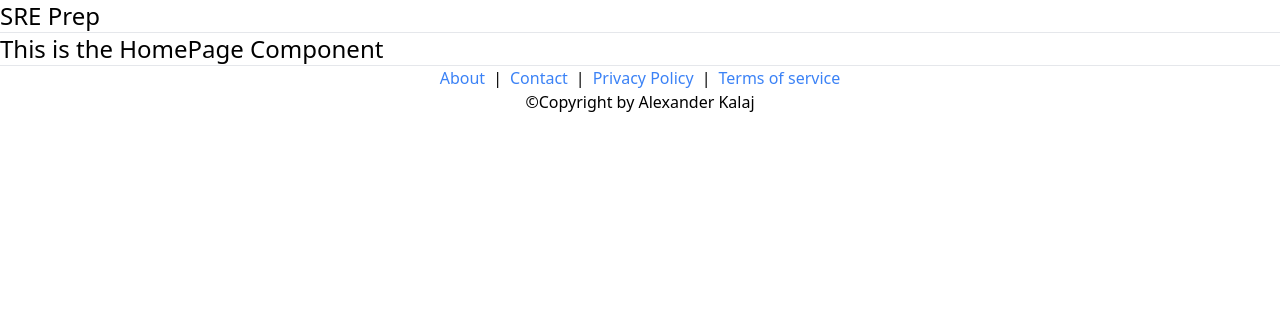
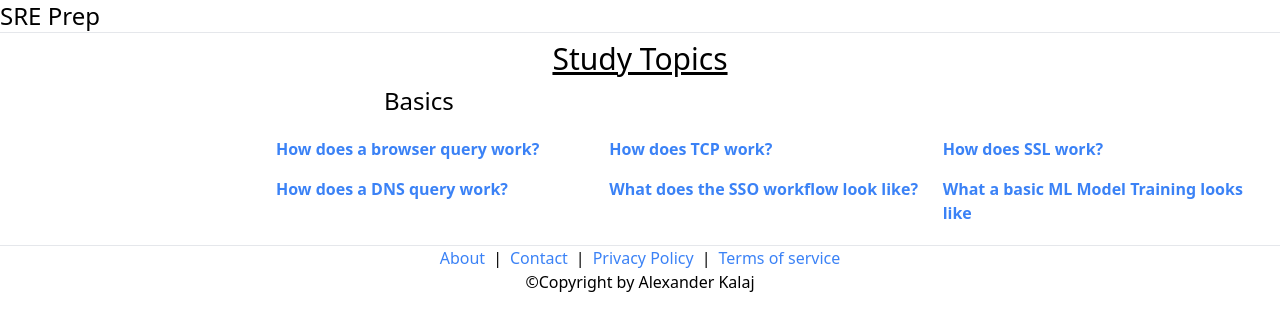
Before and after one commit to excircle/2024-sre-prep, a Next.js app: page /homepage/HopePage in a window 1280 px wide. Shown: the top 330 px of the page. Built offline with nearby package versions, Linux system fonts and the light colour scheme.

Commit message:
Completed updating HomePage to include the Basics section

```diff
--- a/pages/basics/browser-deep-dive/index.js
+++ /dev/null
@@ -1,5 +0,0 @@
-export default function Browser() {
-    return (
-        <p className="text-2xl">This is the Browser Deep Dive Page!</p>
-    )
-}
--- a/pages/basics/index.js
+++ /dev/null
@@ -1,7 +0,0 @@
-export default function Basics() {
-    return (
-        <>
-            <p className="text-2xl">This is the Basics Page</p>
-        </>
-    )
-}
--- a/pages/homepage/HopePage.js
+++ b/pages/homepage/HopePage.js
@@ -1,7 +1,10 @@
+import Basics from "./basics";
+
 export default function HomePage() {
     return (
         <>
-            <p className="text-2xl">This is the HomePage Component</p>
+            <p className="text-3xl text-center underline py-2">Study Topics</p>
+            <Basics />
         </>
     )
 }
--- /dev/null
+++ b/pages/homepage/basics.js
@@ -0,0 +1,43 @@
+import Link from "next/link";
+
+export default function Basics() {
+    return (
+        <>
+            <p className="text-2xl pl-96">Basics</p>
+            <div class="container mx-auto p-5">
+                <ul class="grid grid-cols-3 gap-4 pl-64">
+                    <li>
+                        <Link href="#">
+                            <p className="text-blue-500 hover:underline cursor-pointer font-bold">How does a browser query work?</p>
+                        </Link>
+                    </li>
+                    <li>
+                        <Link href="#">
+                            <p className="text-blue-500 hover:underline cursor-pointer font-bold">How does TCP work?</p>
+                        </Link>
+                    </li>
+                    <li>
+                        <Link href="#">
+                            <p className="text-blue-500 hover:underline cursor-pointer font-bold">How does SSL work?</p>
+                        </Link>
+                    </li>
+                    <li>
+                        <Link href="#">
+                            <p className="text-blue-500 hover:underline cursor-pointer font-bold">How does a DNS query work?</p>
+                        </Link>
+                    </li>
+                    <li>
+                        <Link href="#">
+                            <p className="text-blue-500 hover:underline cursor-pointer font-bold">What does the SSO workflow look like?</p>
+                        </Link>
+                    </li>
+                    <li>
+                        <Link href="#">
+                            <p className="text-blue-500 hover:underline cursor-pointer font-bold">What a basic ML Model Training looks like</p>
+                        </Link>
+                    </li>
+                </ul>
+            </div>
+        </>
+    )
+}
--- /dev/null
+++ b/pages/homepage/linux.js
@@ -0,0 +1,43 @@
+import Link from "next/link";
+
+export default function Linux() {
+    return (
+        <>
+            <p className="text-2xl pl-96">Linux</p>
+            <div class="container mx-auto p-5">
+                <ul class="grid grid-cols-3 gap-4 pl-64">
+                    <li>
+                        <Link href="#">
+                            <p className="text-blue-500 hover:underline cursor-pointer font-bold">Linux internals</p>
+                        </Link>
+                    </li>
+                    <li>
+                        <Link href="#">
+                            <p className="text-blue-500 hover:underline cursor-pointer font-bold">How does TCP work?</p>
+                        </Link>
+                    </li>
+                    <li>
+                        <Link href="#">
+                            <p className="text-blue-500 hover:underline cursor-pointer font-bold">How does SSL work?</p>
+                        </Link>
+                    </li>
+                    <li>
+                        <Link href="#">
+                            <p className="text-blue-500 hover:underline cursor-pointer font-bold">How does a DNS query work?</p>
+                        </Link>
+                    </li>
+                    <li>
+                        <Link href="#">
+                            <p className="text-blue-500 hover:underline cursor-pointer font-bold">What does the SSO workflow look like?</p>
+                        </Link>
+                    </li>
+                    <li>
+                        <Link href="#">
+                            <p className="text-blue-500 hover:underline cursor-pointer font-bold">What a basic ML Model Training looks like</p>
+                        </Link>
+                    </li>
+                </ul>
+            </div>
+        </>
+    )
+}
--- a/pages/index.js
+++ b/pages/index.js
@@ -18,8 +18,7 @@ export default function Home() {
   };
 
   return (
-    <div className="py-8 text-center">
-        <h1>Next.js Example</h1>
+    <div className="py-8">
         {renderComponent()}
     </div>
   )
```
